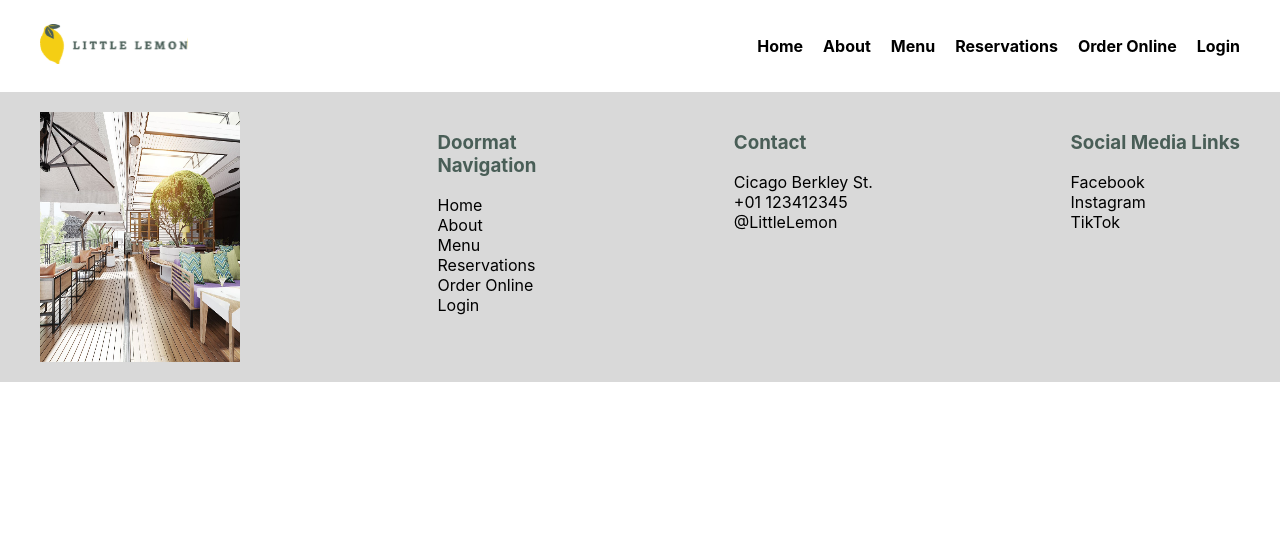
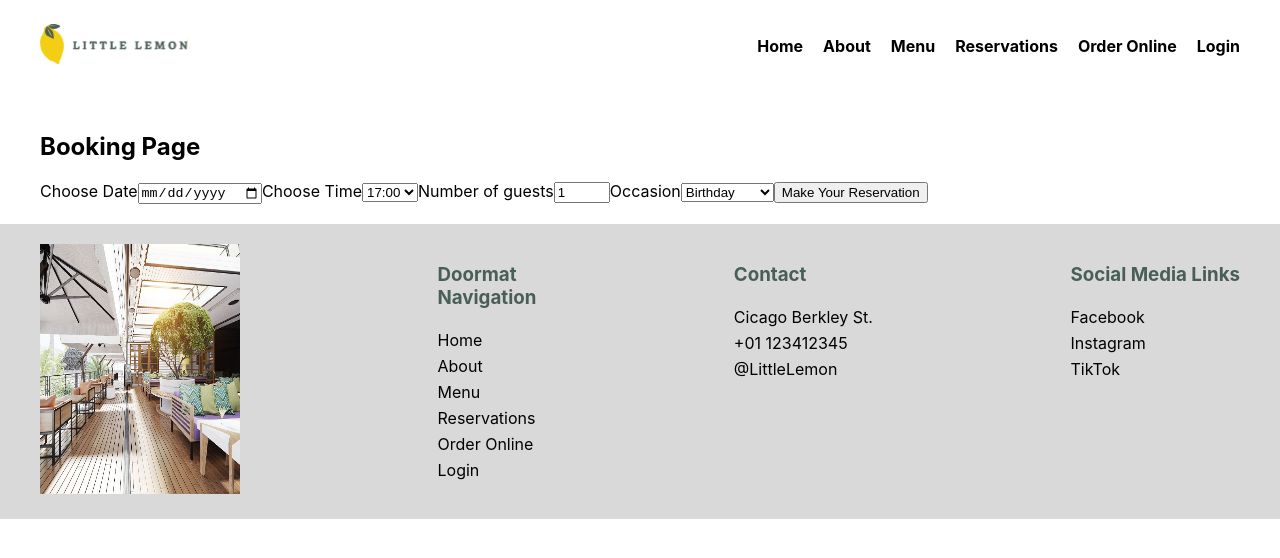
Before and after one commit to KathidB/Little-Lemon-Restaurant, a React (Create React App) app: page /BookingPage in a window 1280 px wide. Shown: the top 558 px of the page. Built offline with nearby package versions, Linux system fonts and the light colour scheme; a web font is replaced by a local one.

Commit message:
added Booking Form component and basic functionality

```diff
--- a/src/components/BookingPage.js
+++ /dev/null
@@ -1,4 +0,0 @@
-function BookingPage () {
-  return <></>
-}
-export default BookingPage
--- a/src/components/Footer.js
+++ b/src/components/Footer.js
@@ -40,12 +40,15 @@ function Footer () {
           <ul className='list-tyle'>
             <li>Cicago Berkley St.</li>
             <li>+01 123412345</li>
+            <li>
+              {' '}
               <a
                 style={{ textDecoration: 'none', color: 'black' }}
                 href={`mailto:${'littlelemon@lemon.com'}`}
               >
                 @LittleLemon
               </a>
+            </li>
           </ul>
         </div>
         <div>
--- a/src/components/Nav.js
+++ b/src/components/Nav.js
@@ -18,7 +18,7 @@ function Nav () {
           <Link to='/Menu'>Menu</Link>
         </li>
         <li>
-          <Link to='/Reservations'>Reservations</Link>
+          <Link to='/BookingPage'>Reservations</Link>
         </li>
         <li>
           <Link to='/OrderOnline'>Order Online</Link>
--- /dev/null
+++ b/src/components/Pages/BookingPage.js
@@ -0,0 +1,12 @@
+import BookingForm from '../data/BookingForm'
+
+function BookingPage () {
+  return (
+    <div className='wrapper'>
+      <h2>Booking Page</h2>
+      <BookingForm />
+    </div>
+  )
+}
+
+export default BookingPage
--- a/src/components/Pages/Reservations.js
+++ /dev/null
@@ -1,7 +0,0 @@
-import BookingPage from '../BookingPage'
-
-function Reservations () {
-  return <BookingPage />
-}
-
-export default Reservations
--- a/src/components/Routing.js
+++ b/src/components/Routing.js
@@ -4,7 +4,7 @@ import About from './Pages/About'
 import Menu from './Pages/Menu'
 import OrderOnline from './Pages/OrderOnline'
 import Login from './Pages/Login'
-import Reservations from './Pages/Reservations'
+import BookingPage from './Pages/BookingPage'
 
 function Routing () {
   return (
@@ -13,7 +13,7 @@ function Routing () {
         <Route path='/' element={<Main />} />
         <Route path='/About' element={<About />} />
         <Route path='/Menu' element={<Menu />} />
-        <Route path='/Reservations' element={<Reservations />} />
+        <Route path='/BookingPage' element={<BookingPage />} />
         <Route path='/OrderOnline' element={<OrderOnline />} />
         <Route path='/Login' element={<Login />} />
       </Routes>
--- /dev/null
+++ b/src/components/data/BookingForm.js
@@ -0,0 +1,59 @@
+import { useState } from 'react'
+
+function BookingForm () {
+  const [date, setDate] = useState('')
+  const [selectTime, setSelectTime] = useState('')
+  const [guests, setGuests] = useState(1)
+  const [occasion, setOccasion] = useState('Birthday')
+
+  const availableTimes = ['17:00', '18:00', '19:00', '20:00', '21:00']
+
+  return (
+    <>
+      <form>
+        <label htmlFor='res-date'>Choose Date</label>
+        <input
+          value={date}
+          onChange={e => setDate(e.target.value)}
+          type='date'
+          id='res-date'
+        />
+
+        <label htmlFor='res-time'>Choose Time</label>
+        <select
+          value={selectTime}
+          onChange={e => setSelectTime(e.target.value)}
+          id='res-time'
+        >
+          {availableTimes.map(times => (
+            <option key={times}>{times}</option>
+          ))}
+        </select>
+
+        <label htmlFor='guests'>Number of guests</label>
+        <input
+          value={guests}
+          onChange={e => setGuests(e.target.value)}
+          type='number'
+          placeholder='1'
+          min='1'
+          max='10'
+          id='guests'
+        />
+
+        <label htmlFor='occasion'>Occasion</label>
+        <select
+          value={occasion}
+          onChange={e => setOccasion(e.target.value)}
+          id='occastion'
+        >
+          <option>Birthday</option>
+          <option>Anniversary</option>
+        </select>
+
+        <input type='submit' value='Make Your Reservation' />
+      </form>
+    </>
+  )
+}
+export default BookingForm
--- a/src/index.css
+++ b/src/index.css
@@ -338,6 +338,10 @@ code {
   width: 100%;
 }
 
+.footer li {
+  padding: 3px 0;
+}
+
 .footer-header {
   color: #495E57;
 }
```
Lines whose indentation alone changed are shown as unchanged.
